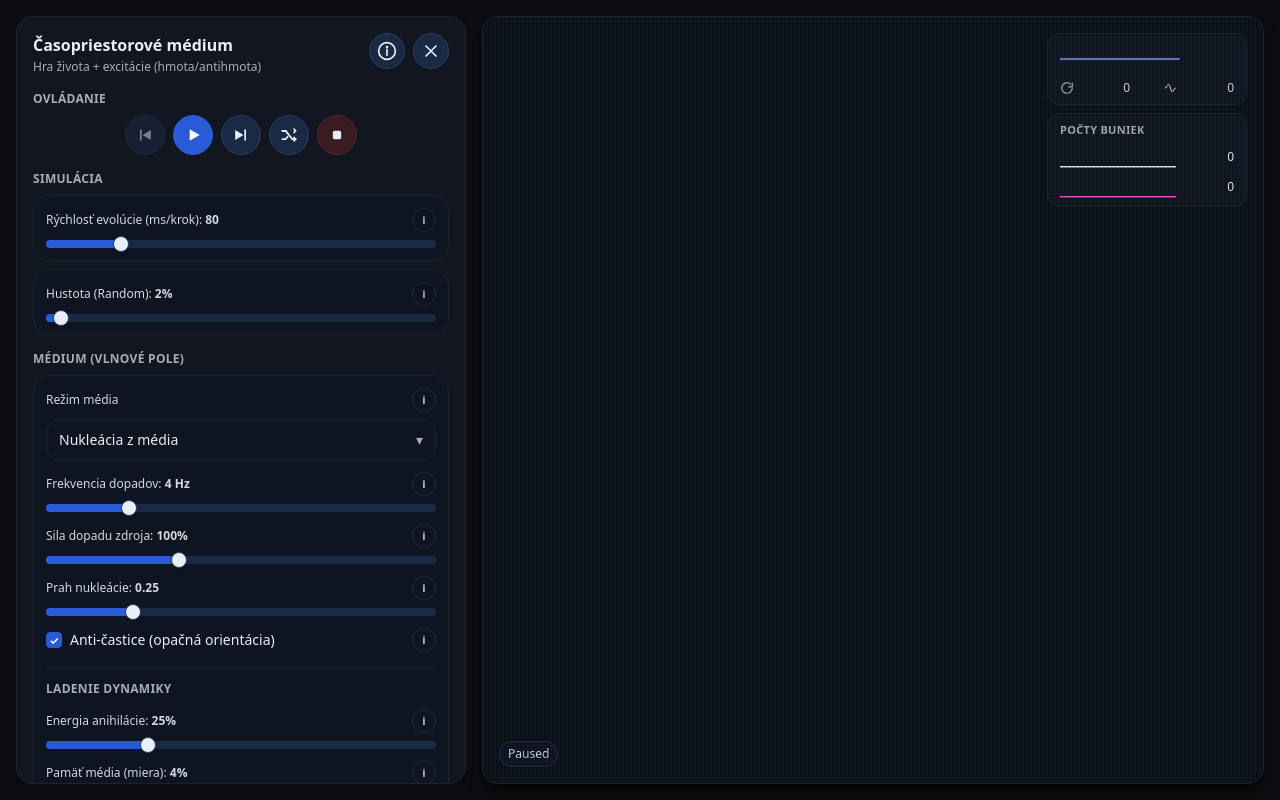
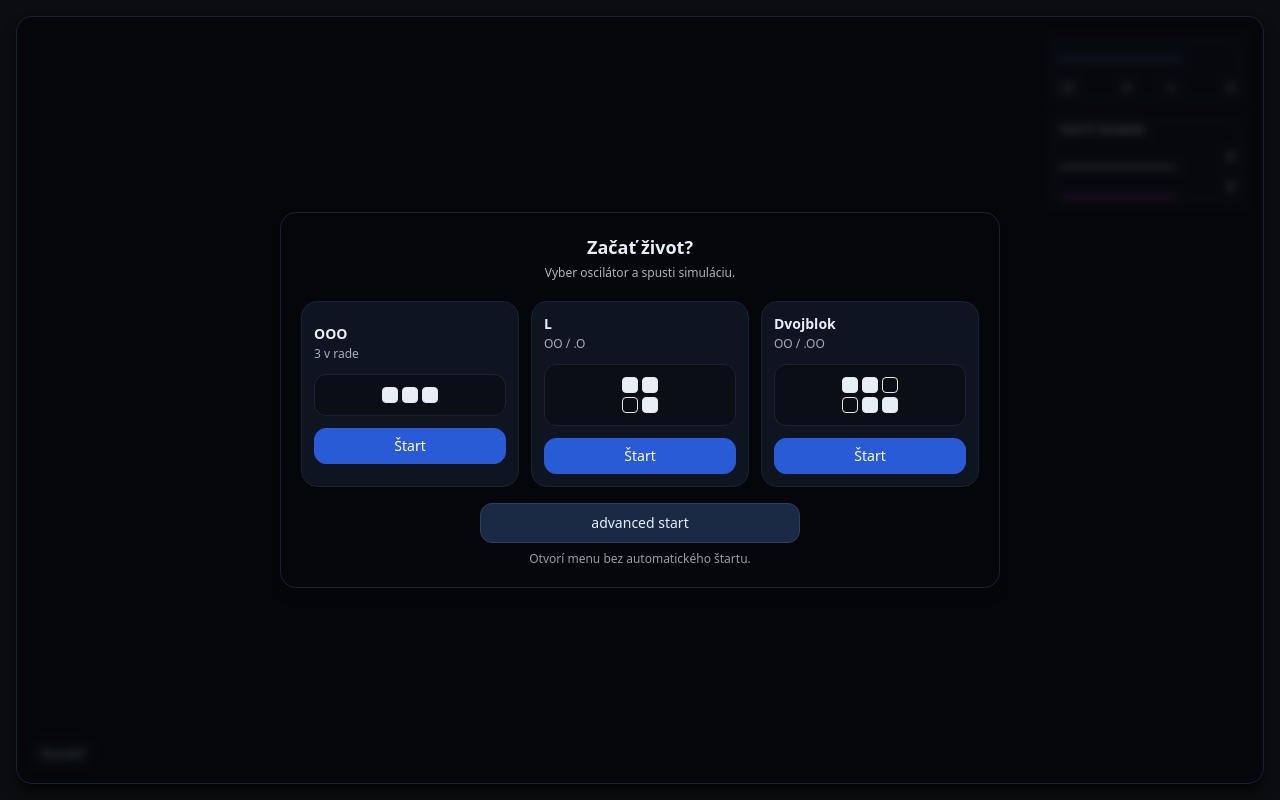
Before and after one commit to igisho/GameOfLife, a React (Vite) app: page / in a window 1280 px wide. Built offline with nearby package versions, Linux system fonts and the light colour scheme.

Commit message:
Add start overlay with predefined patterns, implement `startWithPattern` for initialization, and refine canvas centering logic.

```diff
--- a/src/App.tsx
+++ b/src/App.tsx
@@ -1,4 +1,4 @@
-import { useCallback, useEffect, useLayoutEffect, useMemo, useState } from 'react';
+import { useCallback, useEffect, useLayoutEffect, useMemo, useRef, useState } from 'react';
 
 function formatCount(n: number) {
   const v = Math.max(0, Math.floor(Number.isFinite(n) ? n : 0));
@@ -32,8 +32,10 @@ function formatSigned(x: number) {
 }
 import LifeCanvas from './components/LifeCanvas';
 import Sidebar from './components/Sidebar';
+import StartOverlay from './components/StartOverlay';
 import Button from './components/ui/Button';
 import { useGameOfLife } from './game/useGameOfLife';
+import { BLINKER, START_L3, START_SHIFTED_2X2 } from './game/patterns';
 import { cn } from './lib/cn';
 import { applyTheme, type ThemeName } from './lib/themes';
 
@@ -47,7 +49,10 @@ function isTypingTarget(target: EventTarget | null) {
 export default function App() {
   const game = useGameOfLife();
   const [theme, setTheme] = useState<ThemeName>('dark');
-  const [sidebarOpen, setSidebarOpen] = useState(true);
+  const [sidebarOpen, setSidebarOpen] = useState(false);
+  const [startOverlayOpen, setStartOverlayOpen] = useState(true);
+
+  const canvasScrollRef = useRef<HTMLDivElement | null>(null);
 
   const [mediumSeries, setMediumSeries] = useState<number[]>(() => Array.from({ length: 64 }, () => 0));
   const [liveSeries, setLiveSeries] = useState<number[]>(() => Array.from({ length: 64 }, () => 0));
@@ -176,6 +181,7 @@ export default function App() {
 
   useEffect(() => {
     const onKeyDown = (e: KeyboardEvent) => {
+      if (startOverlayOpen) return;
       if (isTypingTarget(e.target)) return;
 
       if (e.code === 'Escape') {
@@ -200,11 +206,55 @@ export default function App() {
 
     window.addEventListener('keydown', onKeyDown);
     return () => window.removeEventListener('keydown', onKeyDown);
-  }, [game]);
+  }, [game, startOverlayOpen]);
+
+  const startOptions = useMemo(
+    () => [
+      { id: 'blinker', title: 'OOO', subtitle: '3 v rade', pattern: BLINKER },
+      { id: 'l3', title: 'L', subtitle: 'OO / .O', pattern: START_L3 },
+      { id: 'shifted', title: 'Dvojblok', subtitle: 'OO / .OO', pattern: START_SHIFTED_2X2 },
+    ],
+    []
+  );
+
+  const centerCanvasScroll = useCallback(() => {
+    const el = canvasScrollRef.current;
+    if (!el) return;
+
+    const contentW = game.settings.cols * game.settings.cellSize;
+    const contentH = game.settings.rows * game.settings.cellSize;
+
+    const left = Math.max(0, Math.floor(contentW / 2 - el.clientWidth / 2));
+    const top = Math.max(0, Math.floor(contentH / 2 - el.clientHeight / 2));
+
+    el.scrollTo({ left, top, behavior: 'smooth' });
+  }, [game.settings.cellSize, game.settings.cols, game.settings.rows]);
+
+  const onSelectStartPattern = useCallback(
+    (id: string) => {
+      const opt = startOptions.find((o) => o.id === id);
+      if (!opt) return;
+
+      setStartOverlayOpen(false);
+      setSidebarOpen(false);
+
+      game.startWithPattern(opt.pattern);
+
+      // Scroll after the DOM has a chance to paint.
+      window.requestAnimationFrame(() => centerCanvasScroll());
+    },
+    [centerCanvasScroll, game, startOptions]
+  );
+
+  const onAdvancedStart = useCallback(() => {
+    setStartOverlayOpen(false);
+    setSidebarOpen(true);
+  }, []);
 
   return (
     <div className="relative h-full min-h-0 p-4">
-      {!sidebarOpen ? (
+       {!sidebarOpen && !startOverlayOpen ? (
+
         <div className="absolute left-6 top-6 z-40">
           <Button
             className="h-10 w-10 rounded-full p-0"
@@ -372,8 +422,9 @@ export default function App() {
                </div>
              </div>
 
-            <div className="h-full overflow-auto">
-                <LifeCanvas
+             <div ref={canvasScrollRef} className="h-full overflow-auto">
+                 <LifeCanvas
+
                   settings={game.settings}
                   liveRef={game.liveRef}
                   antiLiveRef={game.antiLiveRef}
@@ -389,10 +440,19 @@ export default function App() {
                 onNucleateCells={game.nucleateCells}
                 onNucleateAntiCells={game.nucleateAntiCells}
                 onMediumAvgAmplitude={onMediumAvgAmplitude}
-              />
-            </div>
-          </div>
-        </main>
+               />
+
+             </div>
+
+             <StartOverlay
+               open={startOverlayOpen}
+               options={startOptions}
+               onSelect={onSelectStartPattern}
+               onAdvancedStart={onAdvancedStart}
+             />
+           </div>
+         </main>
+
       </div>
     </div>
   );
--- /dev/null
+++ b/src/components/StartOverlay.tsx
@@ -0,0 +1,112 @@
+import Button from './ui/Button';
+import { cn } from '../lib/cn';
+
+export type StartPatternOption = {
+  id: string;
+  title: string;
+  pattern: string[];
+  subtitle?: string;
+};
+
+function patternSize(pattern: string[]) {
+  const height = pattern.length;
+  let width = 0;
+  for (const row of pattern) width = Math.max(width, row.length);
+  return { width, height };
+}
+
+function PatternPreview({ pattern, cellClassName }: { pattern: string[]; cellClassName?: string }) {
+  const { width, height } = patternSize(pattern);
+
+  return (
+    <div
+      className="grid place-items-center rounded-xl border border-[var(--panel-border)] bg-[var(--canvas)] p-3"
+      aria-hidden="true"
+    >
+      <div
+        className="grid gap-1"
+        style={{ gridTemplateColumns: `repeat(${Math.max(1, width)}, minmax(0, 1fr))` }}
+      >
+        {Array.from({ length: width * height }, (_, idx) => {
+          const r = Math.floor(idx / Math.max(1, width));
+          const c = idx % Math.max(1, width);
+          const row = pattern[r] ?? '';
+          const on = row[c] === '#';
+          return (
+            <div
+              key={`${r}:${c}`}
+              className={cn(
+                'h-4 w-4 rounded-[4px] border border-[color-mix(in srgb, var(--grid) 55%, transparent)]',
+                on ? 'bg-[var(--cell)]' : 'bg-[color-mix(in srgb, var(--canvas) 70%, transparent)]',
+                cellClassName
+              )}
+            />
+          );
+        })}
+      </div>
+    </div>
+  );
+}
+
+type Props = {
+  open: boolean;
+  options: StartPatternOption[];
+  onSelect: (id: string) => void;
+  onAdvancedStart: () => void;
+};
+
+export default function StartOverlay({ open, options, onSelect, onAdvancedStart }: Props) {
+  if (!open) return null;
+
+  return (
+    <div className="absolute inset-0 z-50 flex items-center justify-center p-4">
+      <div className="absolute inset-0 bg-black/60 backdrop-blur-sm" aria-hidden="true" />
+
+      <div className="relative w-full max-w-[720px] rounded-2xl border border-[var(--panel-border)] bg-[color-mix(in srgb, var(--panel) 92%, transparent)] p-5 shadow-lg">
+        <div className="text-center">
+          <div className="text-lg font-semibold">Začať život?</div>
+          <div className="mt-1 text-xs opacity-75">Vyber oscilátor a spusti simuláciu.</div>
+        </div>
+
+        <div className="mt-5 grid gap-3 md:grid-cols-3">
+          {options.map((opt) => (
+            <button
+              key={opt.id}
+              type="button"
+              onClick={() => onSelect(opt.id)}
+              className={cn(
+                'group w-full overflow-hidden rounded-2xl border border-[var(--panel-border)] bg-[var(--field)] p-3 text-left transition',
+                'hover:bg-[color-mix(in srgb, var(--field) 70%, var(--control))]',
+                'focus:outline-none focus:ring-2 focus:ring-[var(--primary)]'
+              )}
+              aria-label={`Začať: ${opt.title}`}
+            >
+              <div className="text-sm font-semibold">{opt.title}</div>
+              {opt.subtitle ? <div className="mt-0.5 text-xs opacity-70">{opt.subtitle}</div> : null}
+              <div className="mt-3">
+                <PatternPreview pattern={opt.pattern} />
+              </div>
+              <div
+                className={cn(
+                  'mt-3 inline-flex h-9 w-full items-center justify-center rounded-xl border border-[var(--primary)]',
+                  'bg-[var(--primary)] text-sm font-medium text-[var(--on-primary)]',
+                  'transition group-hover:bg-[var(--primary-hover)]'
+                )}
+                aria-hidden="true"
+              >
+                Štart
+              </div>
+            </button>
+          ))}
+        </div>
+
+        <div className="mt-4 flex flex-col items-center gap-2">
+          <Button className="h-10 w-full max-w-[320px]" onClick={onAdvancedStart}>
+            advanced start
+          </Button>
+          <div className="text-xs opacity-65">Otvorí menu bez automatického štartu.</div>
+        </div>
+      </div>
+    </div>
+  );
+}
--- a/src/game/patterns.ts
+++ b/src/game/patterns.ts
@@ -1,4 +1,20 @@
 export const GLIDER = ['.#.', '..#', '###'];
+
+// Classic oscillators (good for quick start).
+export const BLINKER = ['###'];
+
+// Custom start shapes (as requested).
+// 2.:  OO
+//      .O
+export const START_L3 = ['##', '.#'];
+
+// 3.:  OO
+//       .OO
+export const START_SHIFTED_2X2 = ['##', '.##'];
+
+export const TOAD = ['.###', '###.'];
+
+export const BEACON = ['##..', '##..', '..##', '..##'];
 
 export const PULSAR = [
   '..###...###..',
--- a/src/game/useGameOfLife.ts
+++ b/src/game/useGameOfLife.ts
@@ -13,6 +13,22 @@ function rcOf(cols: number, key: number) {
   const r = Math.floor(key / cols);
   const c = key % cols;
   return [r, c] as const;
+}
+
+function parseAsciiPattern(pattern: string[]) {
+  const height = pattern.length;
+  let width = 0;
+  for (const row of pattern) width = Math.max(width, row.length);
+
+  const cells: Array<[number, number]> = [];
+  for (let r = 0; r < height; r++) {
+    const row = pattern[r] ?? '';
+    for (let c = 0; c < row.length; c++) {
+      if (row[c] === '#') cells.push([r, c]);
+    }
+  }
+
+  return { width, height, cells };
 }
 
 function annihilateOverlap(a: Set<number>, b: Set<number>, events?: number[]) {
@@ -77,6 +93,8 @@ export type UseGameOfLifeResult = {
   setLakeNoiseIntensityPercent: (noisePercent: number) => void;
   setLakeBlobSize: (blobSize: number) => void;
   setLakeBlobShape: (shape: GameSettings['lakeBlobShape']) => void;
+
+  startWithPattern: (pattern: string[]) => void;
 };
 
 export function useGameOfLife(): UseGameOfLifeResult {
@@ -407,6 +425,22 @@ export function useGameOfLife(): UseGameOfLifeResult {
     [bumpDraw, recordAnnihilations]
   );
 
+  const startWithPattern = useCallback(
+    (pattern: string[]) => {
+      const s = settingsRef.current;
+      const { width, height, cells } = parseAsciiPattern(pattern);
+      if (cells.length === 0) return;
+
+      clearAll();
+
+      const top = Math.floor(s.rows / 2 - height / 2);
+      const left = Math.floor(s.cols / 2 - width / 2);
+      nucleateCells(cells.map(([r, c]) => [top + r, left + c] as [number, number]));
+      setRunning(true);
+    },
+    [clearAll, nucleateCells, setRunning]
+  );
+
   const updateSettings = useCallback((patch: Partial<GameSettings>) => {
     const prev = settingsRef.current;
 
@@ -528,6 +562,8 @@ export function useGameOfLife(): UseGameOfLifeResult {
       setLakeBlobSize: (blobSize) => updateSettings({ lakeBlobSize: blobSize }),
       setLakeBlobShape: (shape) => updateSettings({ lakeBlobShape: shape }),
 
+      startWithPattern,
+
       setMediumMemoryRatePercent: (percent) => updateSettings({ mediumMemoryRate: clamp(percent / 100, 0, 0.3) }),
       setMediumMemoryCoupling: (value) => updateSettings({ mediumMemoryCoupling: value }),
       setMediumNonlinearity: (value) => updateSettings({ mediumNonlinearity: value }),
@@ -552,6 +588,7 @@ export function useGameOfLife(): UseGameOfLifeResult {
       stepOnce,
       stepPrev,
       toggleRunning,
+      startWithPattern,
       updateSettings,
     ]
   );
```
